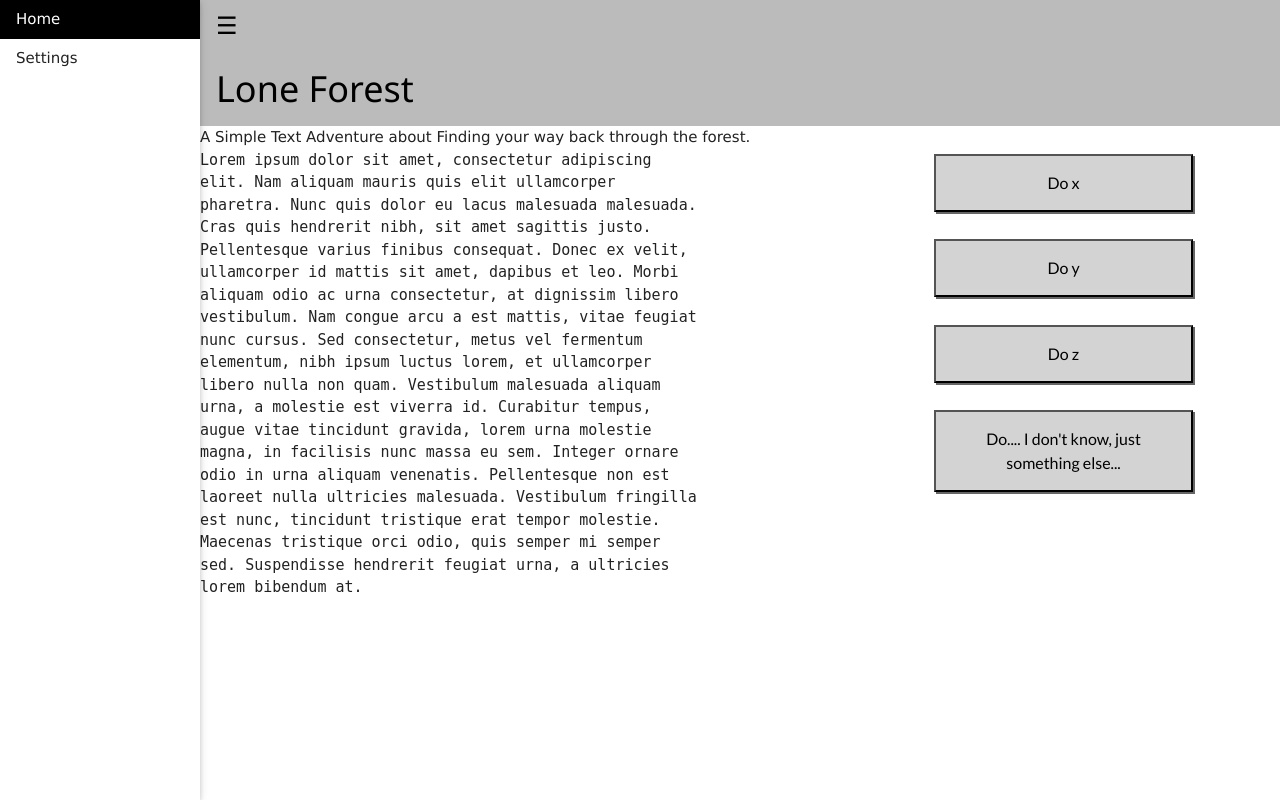
After one commit to afterthought325/LoneForest, a PHP site: page /game.html in a window 1280 px wide. The commit adds this page. Run offline with PHP 8.4, Linux system fonts and the light colour scheme.

Commit message:
+ Created game.html using Game_ux_ex.html as a template. + Changed out sidebar from meny.js to w3.css for a lighterweight, simpler   implementation.
 Changes to be committed:
	modified:   css/styles.css
	new file:   css/w3.css
	new file:   game.html
	new file:   js/helperfunctions.js
	new file:   js/storynode.js
	new file:   js/storyteller.js
	new file:   js/user.js

```diff
--- a/css/styles.css
+++ b/css/styles.css
@@ -20,7 +20,7 @@ body {
 }
 
 body {
-    background-color: black;
+    background-color: white;
     font-family: 'Lato', Helvetica, sans-serif;
     font-size: 16px;
     color: #222;
--- /dev/null
+++ b/game.html
@@ -0,0 +1,89 @@
+<!doctype html>
+<html lang="en" xmlns="http://www.w3.org/1999/html" xmlns="http://www.w3.org/1999/html">
+
+<head>
+    <meta charset="utf-8">
+
+    <title>Lone Forest - A Simple Text Adventure</title>
+
+    <meta name="description" content="A Simple Text Adventure about Finding your way back through the forest.">
+    <meta name="author" content="Chaise Farrar">
+
+    <meta name="viewport" content="width=device-width, user-scalable=yes">
+
+    <link href='http://fonts.googleapis.com/css?family=Lato:400,700,400italic,700italic' rel='stylesheet'
+          type='text/css'>
+
+     <link rel="stylesheet" href="css/styles.css">
+    <link rel="stylesheet" href="css/w3.css">
+    <script src="js/jquery.js"></script>
+    <script src="js/helperfunctions.js"></script>
+</head>
+
+<body>
+
+<div class="w3-sidebar w3-bar-block w3-collapse w3-card-2" style="width:200px;" id="mySidebar">
+  <button class="w3-bar-item w3-button w3-hide-large"
+  onclick="w3_close()">Close &times;</button>
+  <a href="home.html" class="w3-bar-item w3-button w3-hover-black">Home</a>
+  <a href="settings.html" class="w3-bar-item w3-button w3-hover-green">Settings</a>
+  <a href="logout.php" class="w3-bar-item w3-button w3-hover-blue"></a>
+</div>
+
+
+<div class="w3-main" style="margin-left:200px">
+    <div class="w3-grey">
+        <button class="w3-button w3-grey w3-xlarge" onclick="w3_open()">&#9776;</button>
+        <div class="w3-container">
+            <h1>Lone Forest</h1>
+        </div>
+    </div>
+    <article>
+        <p>
+            A Simple Text Adventure about Finding your way back through the forest.
+        <div id="leftcolumn"><code>Lorem ipsum dolor sit amet, consectetur adipiscing elit.
+            Nam aliquam mauris quis elit ullamcorper pharetra. Nunc quis
+            dolor eu lacus malesuada malesuada. Cras quis hendrerit nibh,
+            sit amet sagittis justo. Pellentesque varius finibus consequat.
+            Donec ex velit, ullamcorper id mattis sit amet, dapibus et leo.
+            Morbi aliquam odio ac urna consectetur, at dignissim libero
+            vestibulum. Nam congue arcu a est mattis, vitae feugiat nunc
+            cursus. Sed consectetur, metus vel fermentum elementum, nibh ipsum
+            luctus lorem, et ullamcorper libero nulla non quam. Vestibulum
+            malesuada aliquam urna, a molestie est viverra id. Curabitur
+            tempus, augue vitae tincidunt gravida, lorem urna molestie magna,
+            in facilisis nunc massa eu sem. Integer ornare odio in urna
+            aliquam venenatis. Pellentesque non est laoreet nulla ultricies
+            malesuada. Vestibulum fringilla est nunc, tincidunt tristique
+            erat tempor molestie. Maecenas tristique orci odio, quis semper
+            mi semper sed. Suspendisse hendrerit feugiat urna, a ultricies
+            lorem bibendum at.</code>
+        </div>
+        <div id="rightcolumn">
+            <form>
+                <button class="btn" id="Progress" value="0" onclick="Progress()">Do x</button>
+                <br>
+                <button class="btn" id="Progress" value="1" onclick="Progress()"> Do y</button>
+                <br>
+                <button class="btn" id="Progress" value="2" onclick="Progress()"> Do z</button>
+                <br>
+                <button class="btn" id="Progress" value="3" onclick="Progress()"> Do.... I don't know, just something
+                    else...
+                </button>
+                <br>
+            </form>
+        </div>
+        <div class="clear"></div>
+        </p>
+    </article>
+</div>
+
+
+<script>
+    $( document ).ready(function() {
+        alert('"Man is the most dangerous animal of all to kill." \n - The Most Dangerous Game');
+
+    });
+</script>
+</body>
+</html>
--- /dev/null
+++ b/js/helperfunctions.js
@@ -0,0 +1,29 @@
+function fetchJSONFile(path, callback) {
+    var httpRequest = new XMLHttpRequest();
+    httpRequest.onreadystatechange = function() {
+        if (httpRequest.readyState === 4) {
+            if (httpRequest.status === 200) {
+                var data = JSON.parse(httpRequest.responseText);
+                if (callback) callback(data);
+            }
+        }
+    };
+    httpRequest.open('GET', path);
+    httpRequest.send();
+}
+
+
+
+function w3_open() {
+  document.getElementById("mySidebar").style.display = "block";
+}
+function w3_close() {
+  document.getElementById("mySidebar").style.display = "none";
+}
+
+// this requests the file and executes a callback with the parsed result once
+//   it is available
+//fetchJSONFile('pathToFile.json', function(data){
+    // do something with your data
+//    console.log(data);
+//});
```
Also changed, not shown: other parts of css/styles.css (+1 -86 lines), js/storyteller.js (added, +9 -0 lines), css/w3.css (added), js/storynode.js (added), js/user.js (added).
